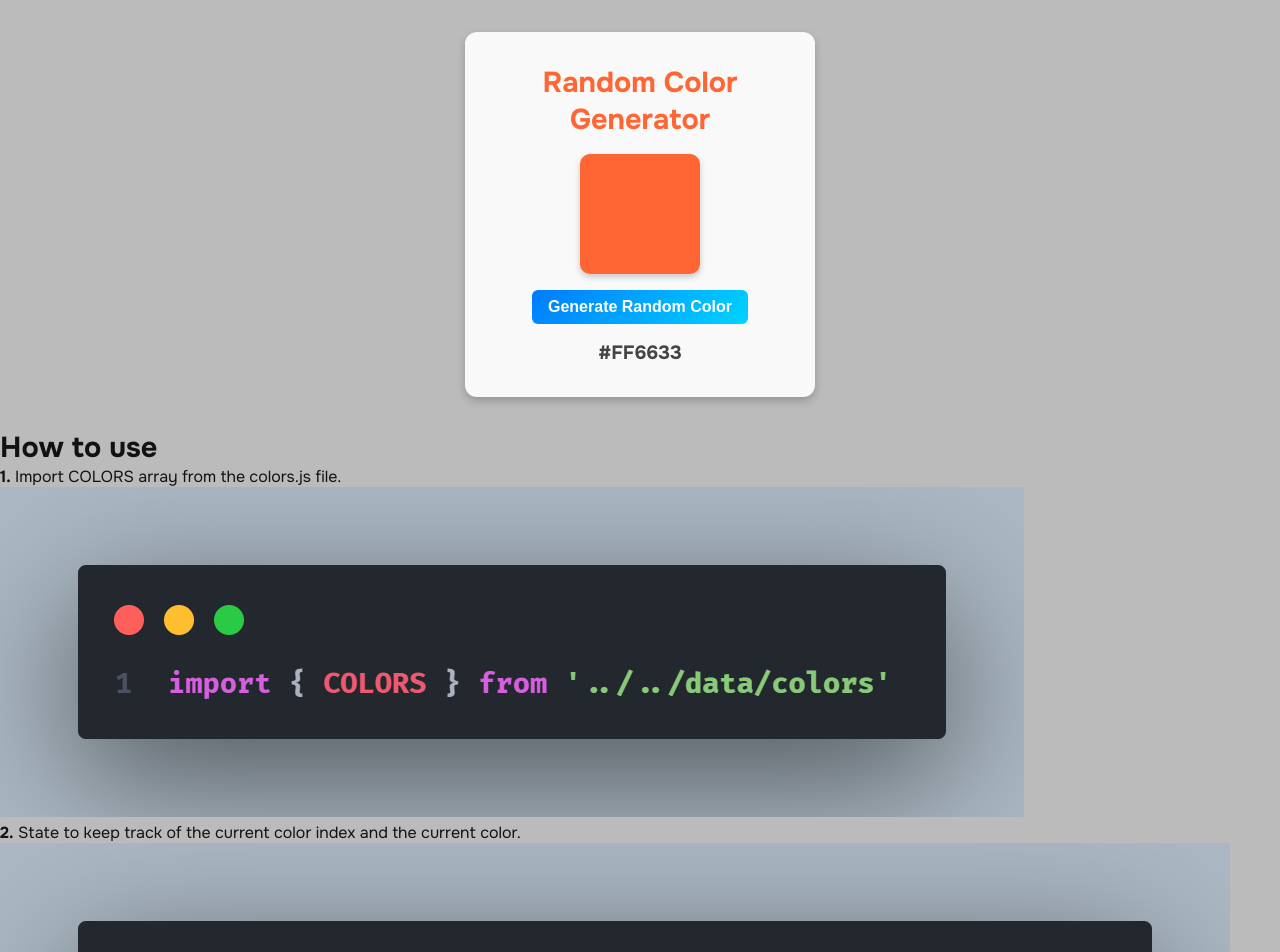
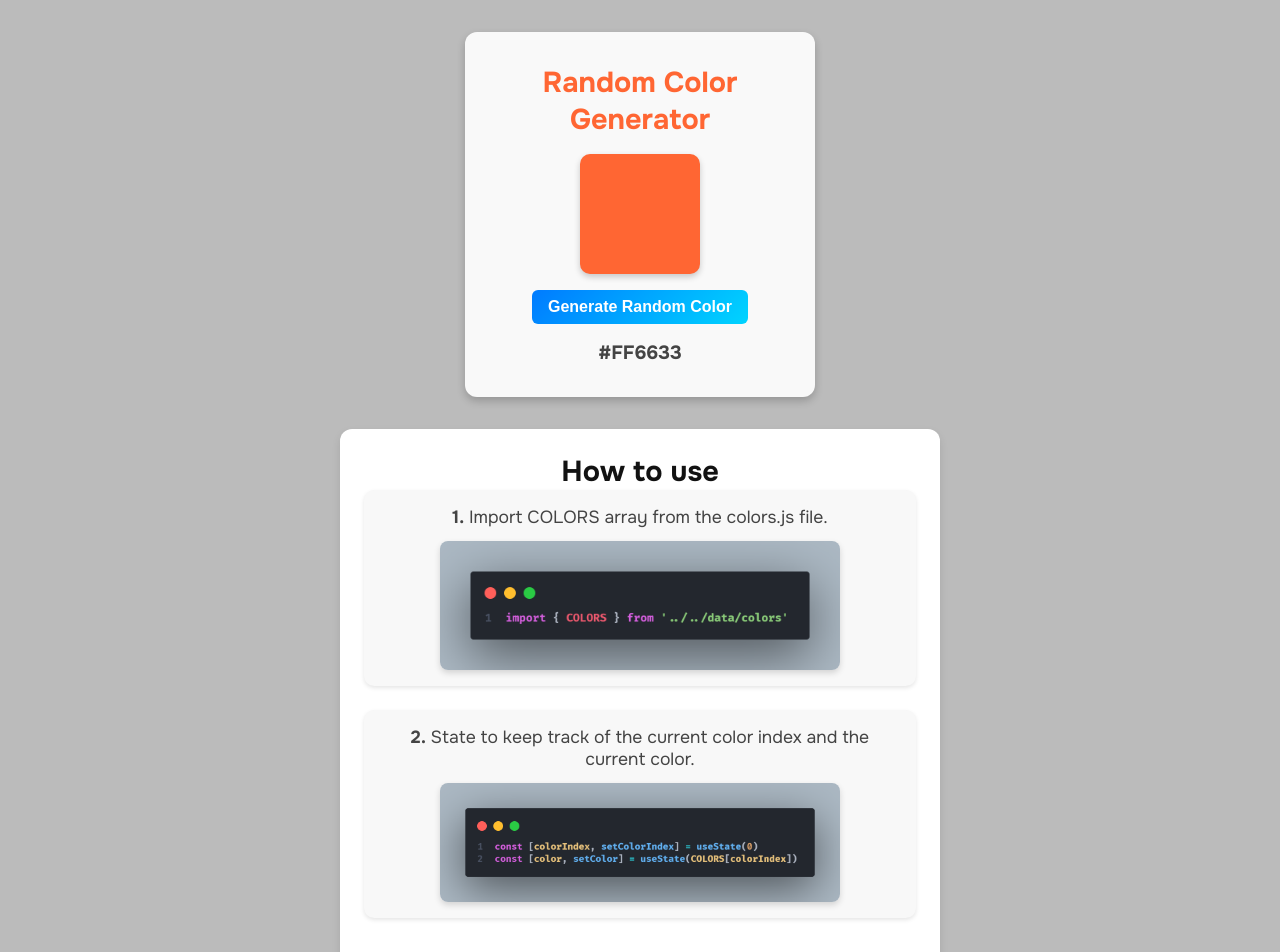
Before and after one commit to Espadv69/useState-Intermediate, a React (Vite) app in the folder RandomColorGenerator/: page / in a window 1280 px wide. Shown: the top 952 px of the page. Built offline with nearby package versions, Linux system fonts and the light colour scheme; the HTML template or start-up script is replaced by a standard one.

Commit message:
Add styles for Explanation component to enhance layout and interactivity

```diff
--- a/RandomColorGenerator/src/components/Explanation/Explanation.css
+++ b/RandomColorGenerator/src/components/Explanation/Explanation.css
@@ -0,0 +1,57 @@
+.explanation {
+  width: 90%;
+  max-width: 600px;
+  margin: 2rem auto;
+  padding: 1.5rem;
+  background-color: #ffffff;
+  border-radius: 12px;
+  box-shadow: 0 4px 8px rgba(0, 0, 0, 0.1);
+  text-align: center;
+}
+
+h2 {
+  font-size: 1.8rem;
+  font-weight: bold;
+  color: #333;
+  margin-bottom: 1rem;
+}
+
+.ul__explanation {
+  list-style: none;
+  padding: 0;
+}
+
+.li__explanation {
+  display: flex;
+  flex-direction: column;
+  align-items: center;
+  gap: 0.8rem;
+  padding: 1rem;
+  margin-bottom: 1.5rem;
+  background-color: #f8f8f8;
+  border-radius: 10px;
+  box-shadow: 0 2px 4px rgba(0, 0, 0, 0.1);
+  transition: transform 0.2s ease-in-out;
+}
+
+.li__explanation:hover {
+  transform: scale(1.02);
+}
+
+.li__explanation p {
+  font-size: 1.1rem;
+  color: #444;
+  text-align: center;
+}
+
+.li__explanation img {
+  width: 100%;
+  max-width: 400px;
+  border-radius: 8px;
+  box-shadow: 0 3px 6px rgba(0, 0, 0, 0.15);
+  transition: transform 0.2s ease-in-out;
+}
+
+.li__explanation img:hover {
+  transform: scale(1.05);
+}
```
